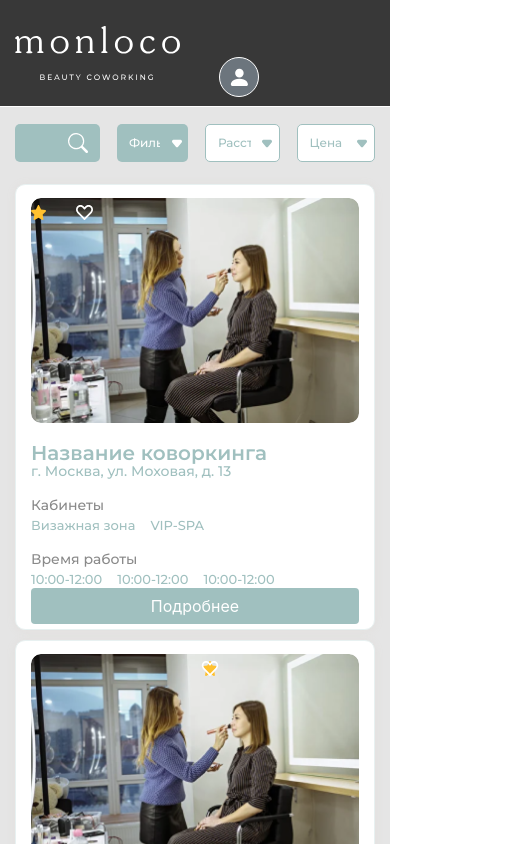
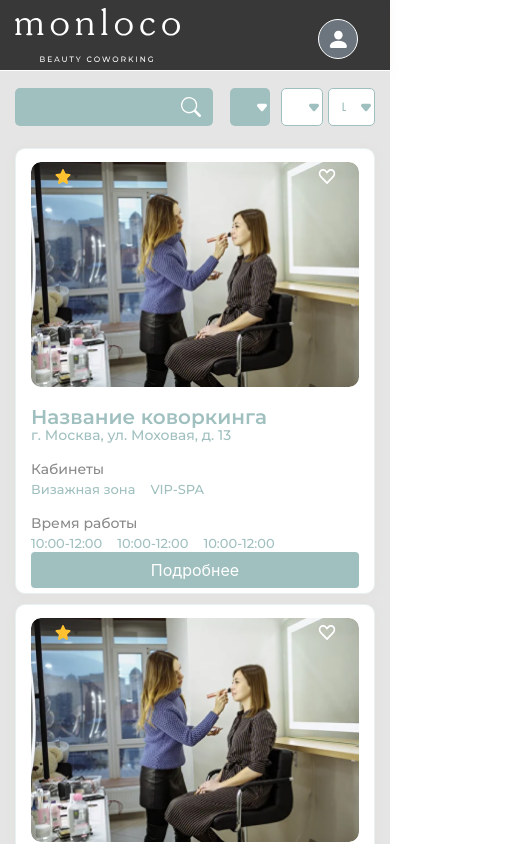
Before and after one commit to Linkhider/monloco, a Vue app: page /coworkings in a window 390 px wide. Shown: the top 844 px of the page, 506 px wide, since content can reach past the window. Built offline with nearby package versions, Linux system fonts and the light colour scheme.

Commit message:
footer,icons&nav fixed

```diff
--- a/src/components/footer.vue
+++ b/src/components/footer.vue
@@ -25,11 +25,11 @@
                        <a href="/">Меню</a><br/>
                        <a href="/">Меню</a><br/>
                    </div>
-                   <div class="ml-auto footer">
-                       <button variant="outline-light" class="mt-2 mb-2 contact">Контактная информация</button>
-                       <br>
-                       <span class="d-flex justify-content-center mt-1">+7 (495) 123-45-67</span>
-                   </div>
+                       <div class="footer">
+                           <button variant="outline-light" class="mt-2 mb-2 contact">Контактная информация</button>
+                           <br>
+                           <span class="d-flex justify-content-center mt-1">+7 (495) 123-45-67</span>
+                       </div>
 
                </div>
                <div class="d-flex justify-content-center mt-3 pb-1 p">
@@ -76,7 +76,6 @@
         box-sizing: border-box;
         border-radius: 10px;
         height: 40px;
-        width: 272px;
         background: inherit;
 
         font-family: Montserrat;
@@ -102,9 +101,21 @@
         transform: scale(1.05);
         transition: 0.7s;
     }
+    .footer{
+        margin-left: auto;
+    }
     @media (max-width: 1080px) {
+        .p{
+            font-family: Montserrat;
+            font-style: normal;
+            font-weight: 300;
+            font-size: 10px;
+            line-height: 17px;
+            color: #FFFFFF;
+        }
         .footer{
-
+            margin-left: auto;
+            margin-right: auto;
         }
     }
 </style>
--- a/src/components/nav.vue
+++ b/src/components/nav.vue
@@ -3,11 +3,11 @@
     <div class="container mt-2 mb-2">
         <div class="row algn">
           <div class="d-flex align-items-center">
-              <a href="/"  class="col-lg-2 animation"><img src="../assets/svg/logo-white.svg"></a>
+              <a href="/"  class="col-lg-2 animation logo"><img src="../assets/svg/logo-white.svg"></a>
           </div>
           <div class="row d-flex align-items-center col-lg-4 ml-auto avtr">
-            <b-select v-model="selected" :options="options" class="ml-3 col-sm brd-select"><b-icon-arrow-up></b-icon-arrow-up></b-select>
-            <div class="d-flex align-items-center brd ml-2 mr-3">
+            <b-select v-model="selected" :options="options" class="mr-2 col-sm brd-select hide"><b-icon-arrow-up></b-icon-arrow-up></b-select>
+            <div class="d-flex align-items-center brd ml-auto mr-3">
               <a href="/">
                 <b-avatar class="brd-avatar"></b-avatar>
                 <span class="ml-2 mr-2 wht">Екатерина Юнусова</span>
@@ -82,22 +82,33 @@
 
   @media ( max-width: 1080px) {
     .brd-avatar {
-      margin-right: -110px;
+      margin-left: auto;
       margin-top: 10px
     }
     .algn{
       flex-wrap: nowrap;
     }
     .brd{
-      visibility: hidden
+      visibility: hidden;
+      display: flex;
     }
     .brd-avatar {
      visibility: visible;
+      display: flex;
     }
-    .brd-select {
+    .hide {
      visibility: hidden;
+      display: none;
+      position: absolute;
+
     }
-
+    .avtr{
+      position: absolute;
+      display: none;
+    }
+    .logo{
+      width: 80%;
+    }
   }
 </style>
 
--- a/src/views/coworkings.vue
+++ b/src/views/coworkings.vue
@@ -34,37 +34,7 @@
 
       <div class="row  d-flex justify-content-between">
 
-        <div class="col-lg-6 col-md-12">
-          <div class="card">
-          <div class="container">
-            <div class="row">
-              <div class="col-lg-6 col-md-12 icons">
-              <img src="@/assets/png/preview.png" class="grd">
-                <div class="row icon">
-                  <img src="@/assets/svg/star-img.svg" alt="" class="col-lg-2" style="height: 15px">
-                  <img src="@/assets/svg/heart-photo.svg" alt="" class="col-lg-2" style="height: 15px">
-                </div>
-              </div>
-              <div class="col-lg-6 col-md-12">
-               <p class="title">Название коворкинга</p>
-               <p class="adress">г. Москва, ул. Моховая, д. 13</p>
-               <p class="gray">Кабинеты</p>
-                <div class="row">
-                  <p class="cab">Визажная зона</p>
-                  <p class="cab">VIP-SPA</p>
-                </div>
-               <p class="gray">Время работы</p>
-                <div class="row">
-                  <p class="cab">10:00-12:00</p>
-                  <p class="cab">10:00-12:00</p>
-                  <p class="cab">10:00-12:00</p>
-                </div>
-                <b-button class="col-lg-12 btn">Подробнее</b-button>
-              </div>
-            </div>
-          </div>
-          </div>
-        </div>
+
         <div class="col-lg-6">
           <div class="card">
             <div class="container">
@@ -295,11 +265,13 @@
     position: absolute;
     top: 7px;
     height: 15px;
+    right: 37%;
   }
   .icon2{
     position: absolute;
     top: 7px;
     height: 15px;
+    left: 37%;
   }
   .title{
     margin-top: 8px;
@@ -367,21 +339,20 @@
     background: #fff url("../assets/svg/select-blck.svg") no-repeat scroll 90% 50%;
   }
   @media (max-width: 1080px) {
+    .brd-select {
+      visibility: visible;
+
+    }
     .search{
-      width: 100vw;
+      visibility: visible;
     }
     .filter{
-      width: 100%;
-      padding: 17px;
+      visibility: visible;
     }
     .distance{
-      width: 100%;
-      padding-right: 17px;
+      visibility: visible;
     }
     .price{
-      width: 100%;
-    }
-    .brd-select{
       visibility: visible;
     }
 
```
